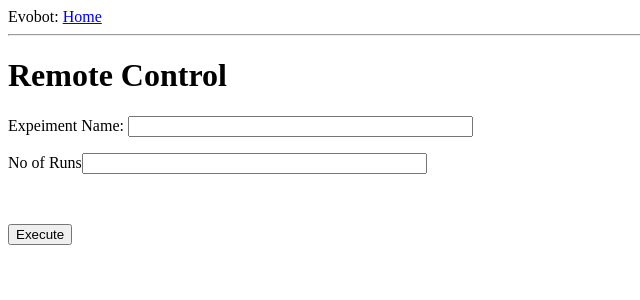
After one commit to Farzad-Nejatimoharrami/web-server, a Flask app: page /remotecontrol in a window 1280 px wide. The commit adds this page. Shown: the top 300 px of the page, without its empty margins (0-640 px from the left). Run offline with Flask 2, Linux system fonts and the light colour scheme.

Commit message:
minor corrections

```diff
--- a/app/__init__.py
+++ b/app/__init__.py
@@ -1,4 +1,6 @@
 from flask import Flask
+#import sys
+#sys.path.append('../../evobliss-software/api')
 
 app = Flask(__name__)
 app.config.from_object('config')
--- a/app/forms.py
+++ b/app/forms.py
@@ -11,3 +11,8 @@ class LoginForm(Form):
 class SyringeForm(Form):
     syringe = StringField('syringe', validators=[DataRequired()])
     plunger = StringField('plunger', validators=[DataRequired()])
+
+
+class RcontrolForm(Form):
+    experiment = StringField('experiment', validators=[DataRequired()])
+    runs = StringField('runs', validators=[DataRequired()])
--- a/app/templates/liveview.html
+++ b/app/templates/liveview.html
@@ -17,7 +17,10 @@
     </script>
 
     <h1>EvoBot Video Stream</h1>
+    {% if form.plunger.data!=0 %}
     <img src="{{ url_for('video_feed') }}">
+    {% endif %}
+
     <form action="" method="post" name="liveview">
         {{ form.hidden_tag() }}
         <p>
--- /dev/null
+++ b/app/templates/remotecontrol.html
@@ -0,0 +1,22 @@
+<!-- extend base layout -->
+{% extends "base.html" %}
+
+{% block content %}
+
+    <h1>Remote Control</h1>
+    <form action="" method="post" name="remotecontrol">
+        {{ form.hidden_tag() }}
+        <p>
+            Expeiment Name:
+            {{ form.experiment(size=40) }}
+            {% for error in form.experiment.errors %}
+                <span style="color: red;">[{{ error }}]</span>
+            {% endfor %}<br>
+
+        <p> No of Runs{{ form.runs(size=40) }}</p>
+        {% for error in form.runs.errors %}
+                <span style="color: red;">[{{ error }}]</span>
+            {% endfor %}<br>
+        <p><input type="submit" value="Execute"></p>
+    </form>
+{% endblock %}
--- a/app/views.py
+++ b/app/views.py
@@ -1,12 +1,14 @@
 from flask import render_template, flash, redirect
 from app import app
-from .forms import LoginForm, SyringeForm
+from .forms import LoginForm, SyringeForm, RcontrolForm
 import numpy as np
 
-def adder():
-    a=np.array([0])
-    np.save('a.npy', a)
+import robotcontrol as rc
 
+
+def saveFunc(a):
+    a=np.array([a])
+    np.save('a.npy',a)
 
 
 @app.route('/')
@@ -48,9 +50,26 @@ def liveview():
     if form.validate_on_submit():
         flash('Syringe Down="%s", Plunger Pull=%s' %
               (form.syringe.data, form.plunger.data))
-        adder()
+
         return redirect('/index')
     return render_template('liveview.html',
                            title='Live View',
                            form=form,
                            providers=app.config['OPENID_PROVIDERS'])
+
+
+
+
+
+@app.route('/remotecontrol', methods=['GET', 'POST'])
+def remotecontrol():
+    form = RcontrolForm()
+    if form.validate_on_submit():
+        flash('Experiment="%s", Runs=%s' %
+              (form.experiment.data, form.runs.data))
+        #rc.webControl(form.experiment.data,form.runs.data)
+        return redirect('/index')
+    return render_template('remotecontrol.html',
+                           title='Remote Control',
+                           form=form,
+                           providers=app.config['OPENID_PROVIDERS'])
--- a/main.py
+++ b/main.py
@@ -2,6 +2,9 @@ from app import app
 from flask import Flask, render_template, Response
 #from camera import VideoCamera
 import cv2
+import threading
+import time
+
 
 
 cap=cv2.VideoCapture(1)
```
Also changed, not shown: app/robotcontrol.py (added, +29 -0 lines).
